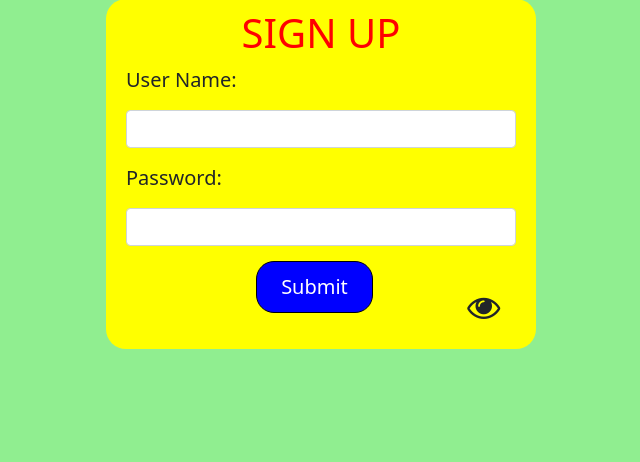
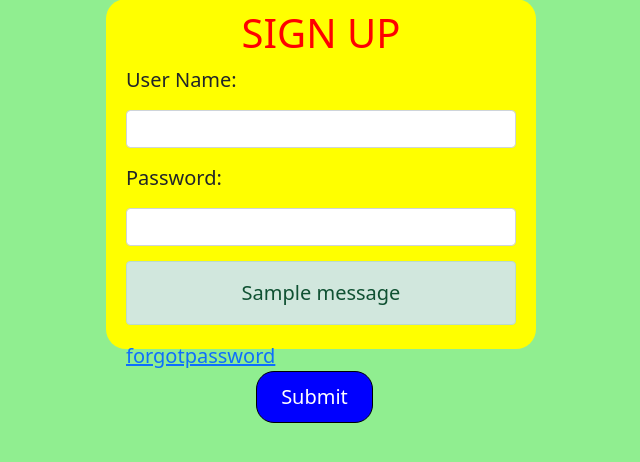
Before and after one commit to balaji2298-b/DJANGO_AUTHENTICATION, a Django app: page /login in a window 1280 px wide. Shown: the part 101-563 px from the top of the page, without its empty margins (319-959 px from the left). Run offline with Django 3.2, Linux system fonts and the light colour scheme; tables that the repository leaves empty hold one stand-in row (values such as "Sample post"); one stand-in notice (Sample message) is shown.

Commit message:
Update login.html

```diff
--- a/django_authentication/myapp/templates/login.html
+++ b/django_authentication/myapp/templates/login.html
@@ -23,7 +23,7 @@
             	text-align: left;
             	background-color: yellow;
             	border-radius: 20px;
-              margin-top: 100PX;
+                margin-top: 100PX;
             }
             input {
             	width: 200%;
@@ -71,9 +71,14 @@
         	<label>Password:</label>
         	<input type="password" name="password" id="password" style="width:100%;" class="form-control" required>
 		<i class="fa fa-eye" id="show-password"></i>
+		{% if messages %}
+            	  {% for message in messages %}
+              		  <div class="alert alert-success text-center">{{ message }}</div>
+             	  {% endfor %}
+          	{% endif %}
 
           <center><label class="text-danger">{{msg}}</label></center>
-
+          <a href="forgotpassword">forgotpassword</a>
         	<button>Submit</button>
 
         </form>
```
